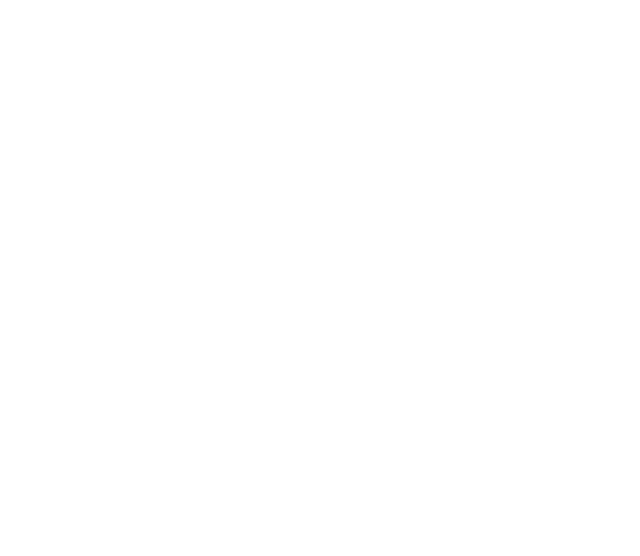
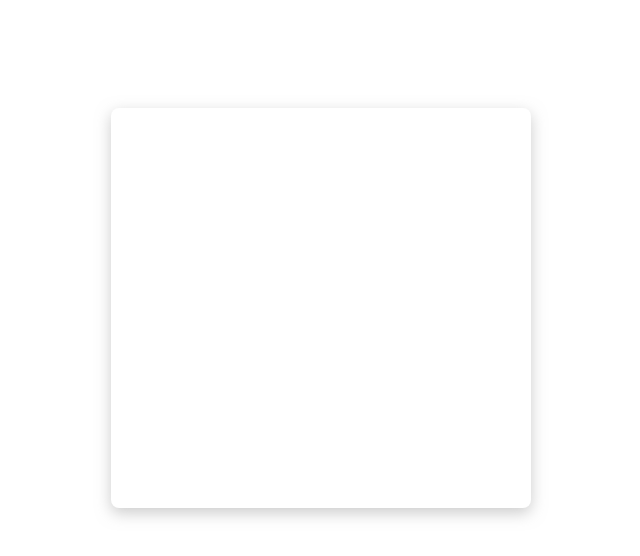
Before and after one commit to amilykassim/PropertyProLite, a plain HTML site: page UI/index.html in a window 1280 px wide. Shown: the whole page, without its empty margins (319-959 px from the left). Drawn offline with Linux system fonts and the light colour scheme.

Commit message:
Add login card

```diff
--- a/UI/css/app.css
+++ b/UI/css/app.css
@@ -0,0 +1,24 @@
+body {
+    font-family: sans-serif;
+    color: black;
+    align-content: center;
+    /* background: linear-gradient(to right, #FD297B, #FF5864); */
+  }
+
+  .card {
+    position: relative;
+    width: 420px;
+    height: 650px;
+    margin-top: 10px;
+    margin-left: 180px;
+    box-shadow: 0px 5px 15px 0px rgb(153, 153, 153, 0.5);
+    border-radius: 8px;
+    margin-bottom: 80px;
+  }
+
+  .card.login {
+    margin-left: auto;
+    margin-right: auto;
+    height: 400px;
+    margin-top: 100px;
+  }
--- a/UI/index.html
+++ b/UI/index.html
@@ -1,5 +1,6 @@
 <!DOCTYPE html>
 <html lang="en">
+
 <head>
     <meta charset="UTF-8">
     <meta name="viewport" content="width=device-width, initial-scale=1.0">
@@ -7,7 +8,15 @@
     <title>Log in</title>
     <link rel="stylesheet" href="css/app.css">
 </head>
+
 <body>
 
+    <div class="card login">
+
+    </div>
+
+    <script src="js/login.js"></script>
+
 </body>
+
 </html>
```
